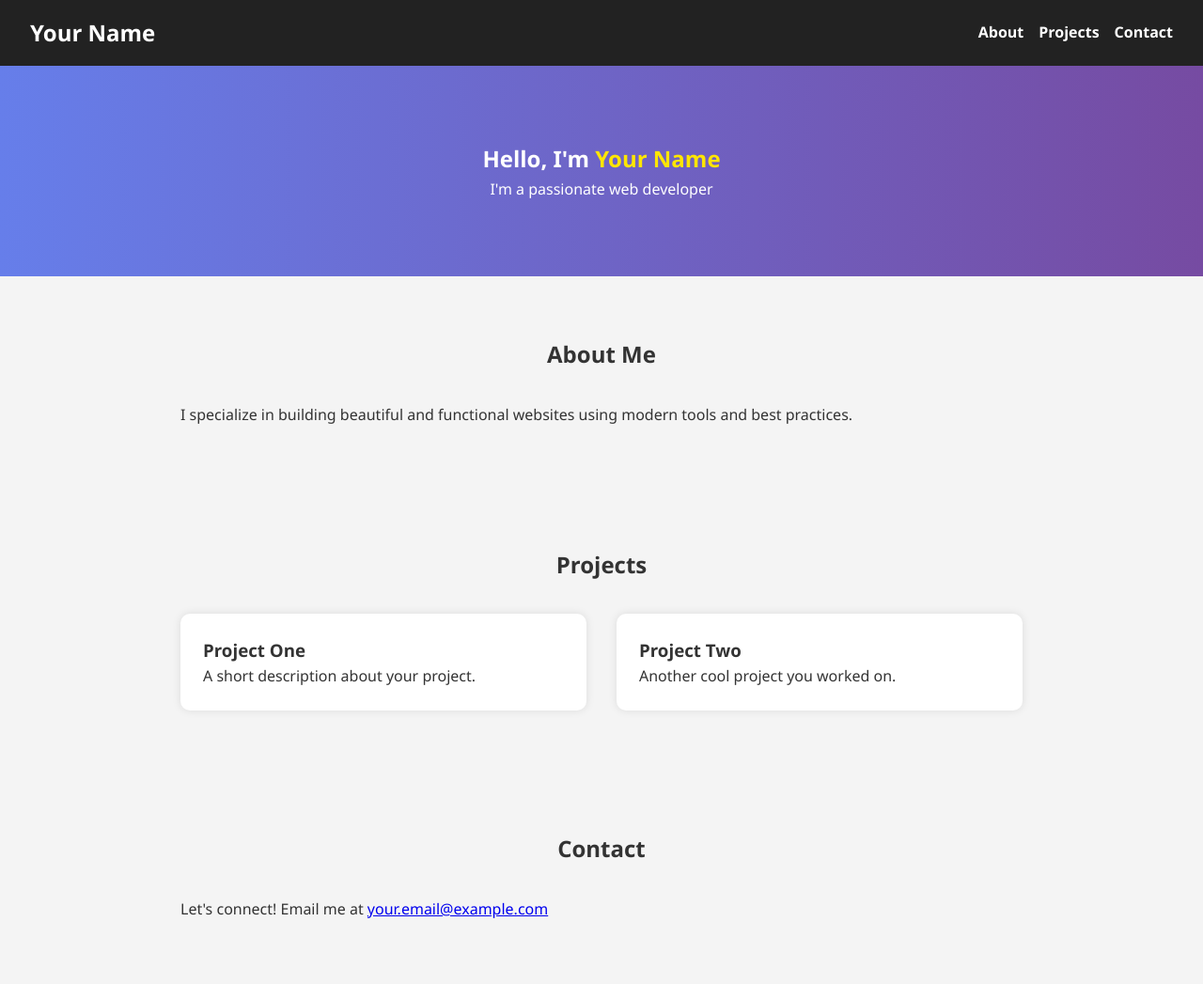
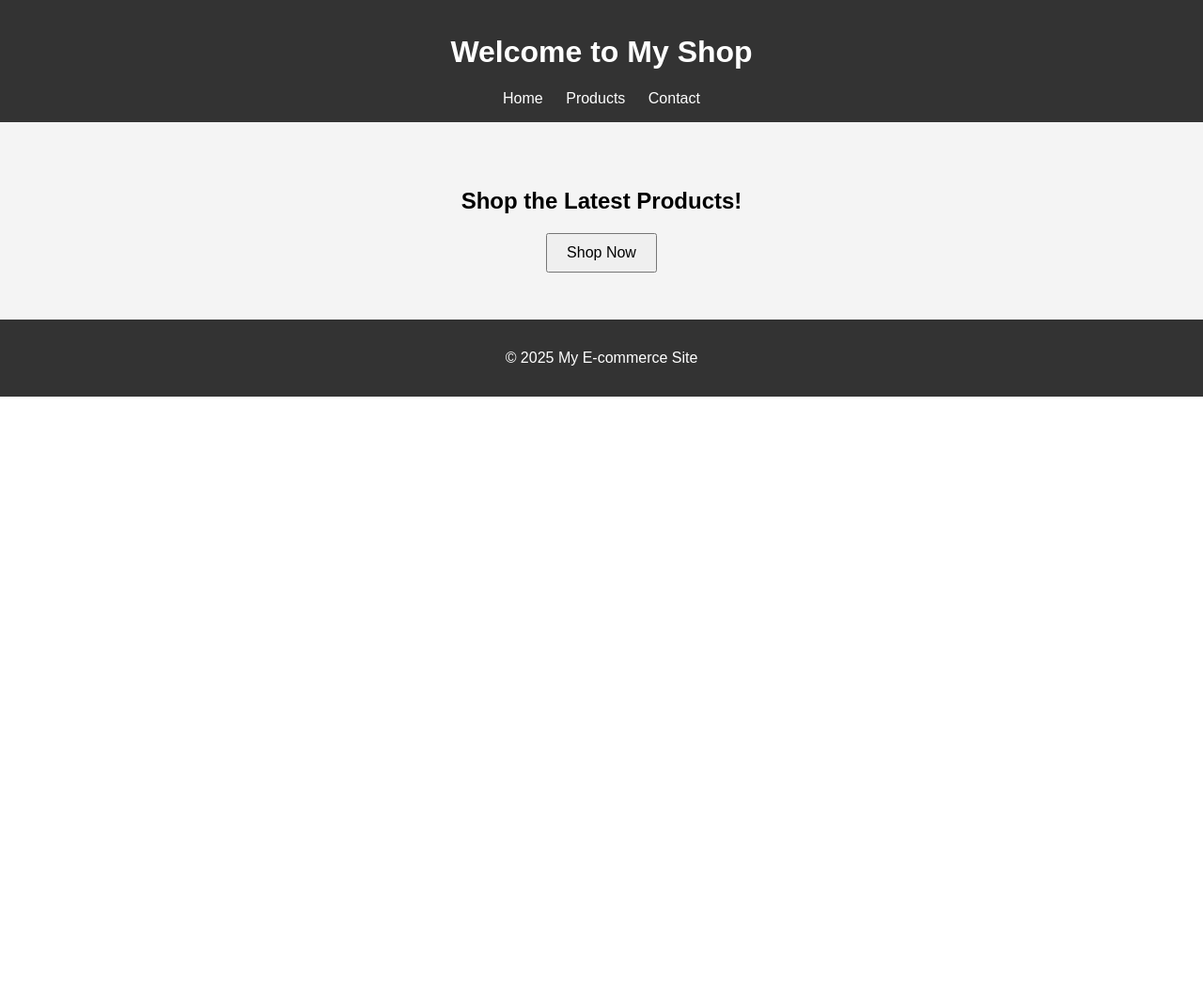
Before and after one commit to praneetha8800/cddskill, a plain HTML site: page index.html in a window 1280 px wide. Shown: the top 1047 px of the page at 94% size. After the commit the page ends 800 px from the top, so only its background shows below. Drawn offline with Linux system fonts and the light colour scheme; files that its build step writes are made by us from their sources.

Commit message:
Initial E-commerce Site

```diff
--- a/index.html
+++ b/index.html
@@ -1,53 +1,27 @@
 <!DOCTYPE html>
 <html lang="en">
 <head>
-  <meta charset="UTF-8" />
-  <meta name="viewport" content="width=device-width, initial-scale=1.0" />
-  <title>Your Name | Portfolio</title>
-  <link rel="stylesheet" href="style.css" />
+  <meta charset="UTF-8">
+  <title>My E-commerce Site</title>
+  <link rel="stylesheet" href="styles/style.css">
 </head>
 <body>
   <header>
+    <h1>Welcome to My Shop</h1>
     <nav>
-      <h1>Your Name</h1>
-      <ul>
-        <li><a href="#about">About</a></li>
-        <li><a href="#projects">Projects</a></li>
-        <li><a href="#contact">Contact</a></li>
-      </ul>
+      <a href="index.html">Home</a>
+      <a href="products.html">Products</a>
+      <a href="contact.html">Contact</a>
     </nav>
+  </header>
+  <main>
     <section class="hero">
-      <h2>Hello, I'm <span>Your Name</span></h2>
-      <p>I'm a passionate web developer</p>
+      <h2>Shop the Latest Products!</h2>
+      <button onclick="location.href='products.html'">Shop Now</button>
     </section>
-  </header>
-
-  <section id="about" class="section">
-    <h2>About Me</h2>
-    <p>I specialize in building beautiful and functional websites using modern tools and best practices.</p>
-  </section>
-
-  <section id="projects" class="section">
-    <h2>Projects</h2>
-    <div class="project-grid">
-      <div class="card">
-        <h3>Project One</h3>
-        <p>A short description about your project.</p>
-      </div>
-      <div class="card">
-        <h3>Project Two</h3>
-        <p>Another cool project you worked on.</p>
-      </div>
-    </div>
-  </section>
-
-  <section id="contact" class="section">
-    <h2>Contact</h2>
-    <p>Let's connect! Email me at <a href="mailto:your.email@example.com">your.email@example.com</a></p>
-  </section>
-
+  </main>
   <footer>
-    <p>&copy; 2025 Your Name</p>
+    <p>&copy; 2025 My E-commerce Site</p>
   </footer>
 </body>
 </html>
--- a/styles/style.css
+++ b/styles/style.css
@@ -1,97 +1,25 @@
-/* Reset */
-* {
+body {
+  font-family: Arial, sans-serif;
   margin: 0;
   padding: 0;
-  box-sizing: border-box;
 }
-
-body {
-  font-family: 'Segoe UI', sans-serif;
-  line-height: 1.6;
-  background: #f4f4f4;
-  color: #333;
-  scroll-behavior: smooth;
-}
-
-/* Navbar */
-nav {
-  background: #222;
-  color: white;
-  display: flex;
-  justify-content: space-between;
-  align-items: center;
-  padding: 1rem 2rem;
-  position: sticky;
-  top: 0;
-  z-index: 1000;
-}
-
-nav h1 {
-  font-size: 1.5rem;
-}
-
-nav ul {
-  display: flex;
-  gap: 1rem;
-}
-
-nav ul li {
-  list-style: none;
-}
-
-nav ul li a {
-  color: white;
-  text-decoration: none;
-  font-weight: bold;
-}
-
-/* Hero Section */
-.hero {
-  background: linear-gradient(to right, #667eea, #764ba2);
-  color: white;
-  padding: 5rem 2rem;
+header, footer {
+  background-color: #333;
+  color: #fff;
+  padding: 1em;
   text-align: center;
 }
-
-.hero h2 span {
-  color: #ffe600;
+nav a {
+  color: white;
+  margin: 0 10px;
+  text-decoration: none;
 }
-
-/* Sections */
-.section {
-  padding: 4rem 2rem;
-  max-width: 960px;
-  margin: auto;
+.hero {
+  padding: 50px;
+  text-align: center;
+  background-color: #f4f4f4;
 }
-
-.section h2 {
-  text-align: center;
-  margin-bottom: 2rem;
+button {
+  padding: 10px 20px;
+  font-size: 16px;
 }
-
-.project-grid {
-  display: grid;
-  gap: 2rem;
-  grid-template-columns: repeat(auto-fit, minmax(280px, 1fr));
-}
-
-.card {
-  background: white;
-  padding: 1.5rem;
-  border-radius: 10px;
-  box-shadow: 0 0 10px rgba(0, 0, 0, 0.1);
-  transition: transform 0.3s ease;
-}
-
-.card:hover {
-  transform: translateY(-5px);
-}
-
-/* Footer */
-footer {
-  text-align: center;
-  padding: 1rem;
-  background: #222;
-  color: white;
-  margin-top: 2rem;
-}
```
Also changed, not shown: 1 other file.
